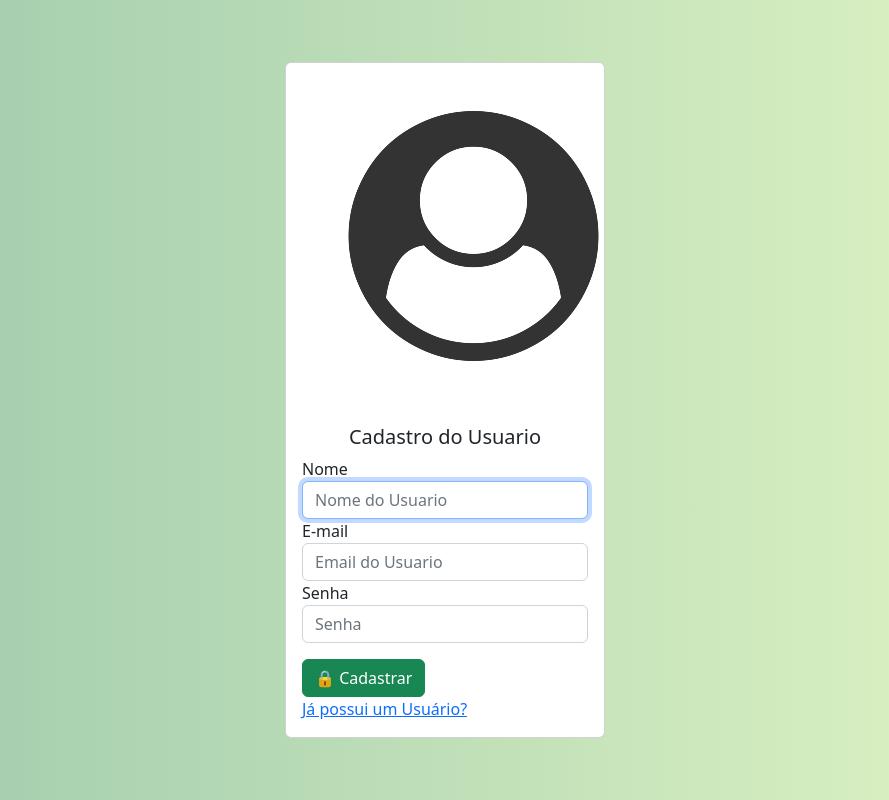
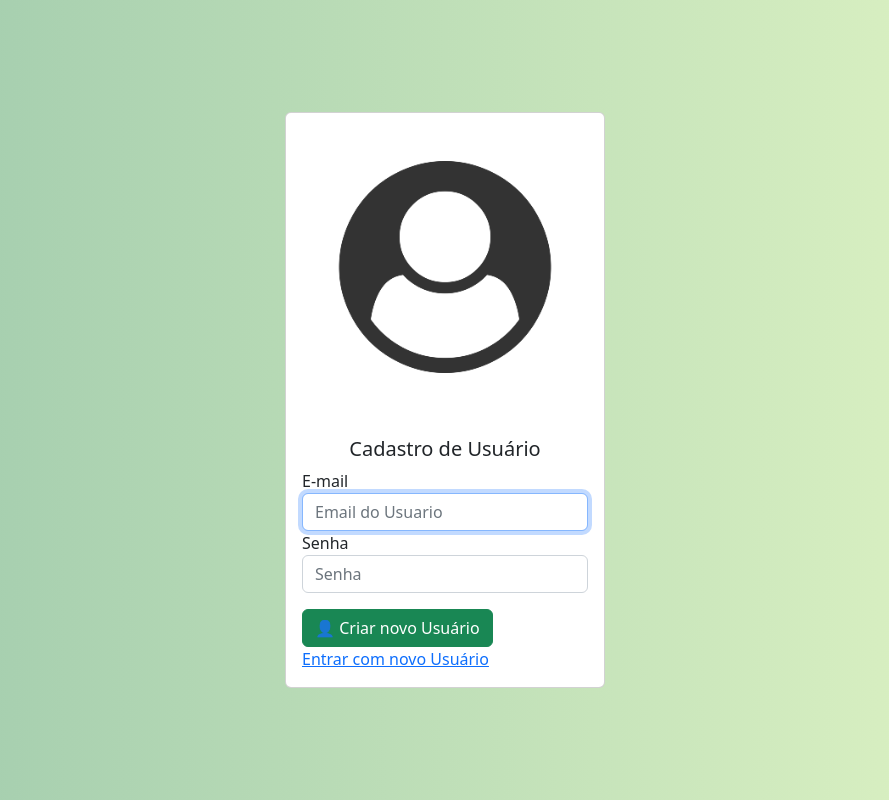
Before and after one commit to Lucas-Napoli/Site-Financas, a plain HTML site: page Cadastro.html in a window 1280 px wide. Shown: the whole page, without its empty margins (195-1084 px from the left). Drawn offline with nearby package versions, Linux system fonts and the light colour scheme.

Commit message:
Controle-Financas

```diff
--- a/Cadastro.html
+++ b/Cadastro.html
@@ -11,35 +11,30 @@
 </head>
 <body class="login">
 
-    <div class="card">
+    <div class="card" style="width:25%">
         <div class="text-center my-5">
-            <img src="Imagens/pngwing.com (25).png" alt="logo da Empresa">
+            <img class="Icon" src="Imagens/pngwing.com (25).png" alt="logo da Fatec">
         </div>
         <div class="card-body">
-            <h5 class="card-title text-center">Cadastro do Usuario</h5>
+            <h5 class="card-title text-center">Cadastro de Usuário</h5>
             <form>
                 <div class="form-group">
-                    <label for="Nome">Nome</label>
-                    <input type="text" class="form-control" autofocus placeholder="Nome do Usuario" id="Nome">
-                </div>
-                <div class="form-group">
-                    <label for="email">E-mail</label>
-                    <input type="email" class="form-control" autofocus placeholder="Email do Usuario" id="email">
+                    <label for="emailInput">E-mail</label>
+                    <input type="email" class="form-control" autofocus placeholder="Email do Usuario" id="emailInput">
                 </div>
 
                 <div class="form-group">
-                    <label for="senha">Senha</label>
-                    <input type="password" class="form-control" placeholder="Senha" id="senha">
+                    <label for="senhaInput">Senha</label>
+                    <input type="password" class="form-control" placeholder="Senha" id="senhaInput">
                 </div>
                 <div class="mt-3">
-                    <button class="btn btn-success"  onclick=" event.preventDefault();NovoUsuario(document.getElementById('email').value,document.getElementById('senha').value)">
-                        🔒 Cadastrar
+                    <button class="btn btn-success"  onclick=" event.preventDefault();NovoUsuario(document.getElementById('emailInput').value,document.getElementById('senhaInput').value)">
+                        👤 Criar novo Usuário
                     </button>
                 </div>
-                <a href="index.html">Já possui um Usuário?</a>
+                <a href="index.html">Entrar com novo Usuário</a>
             </form>
         </div>
-    </div>
 
 
     <script src="https://www.gstatic.com/firebasejs/8.2.4/firebase-app.js"></script>
--- a/estilo/Estilo.css
+++ b/estilo/Estilo.css
@@ -9,9 +9,10 @@
 }
 
 .card{
-    width:25%;
+    width:23%;
 }
 
-.IconePerfil{
-    width: 10%;
+
+.Icon{
+    width: 100%;
 }
```
Also changed, not shown: Controle-Finanças.html (+24 -1 lines), index.html (+1 -1 lines).
